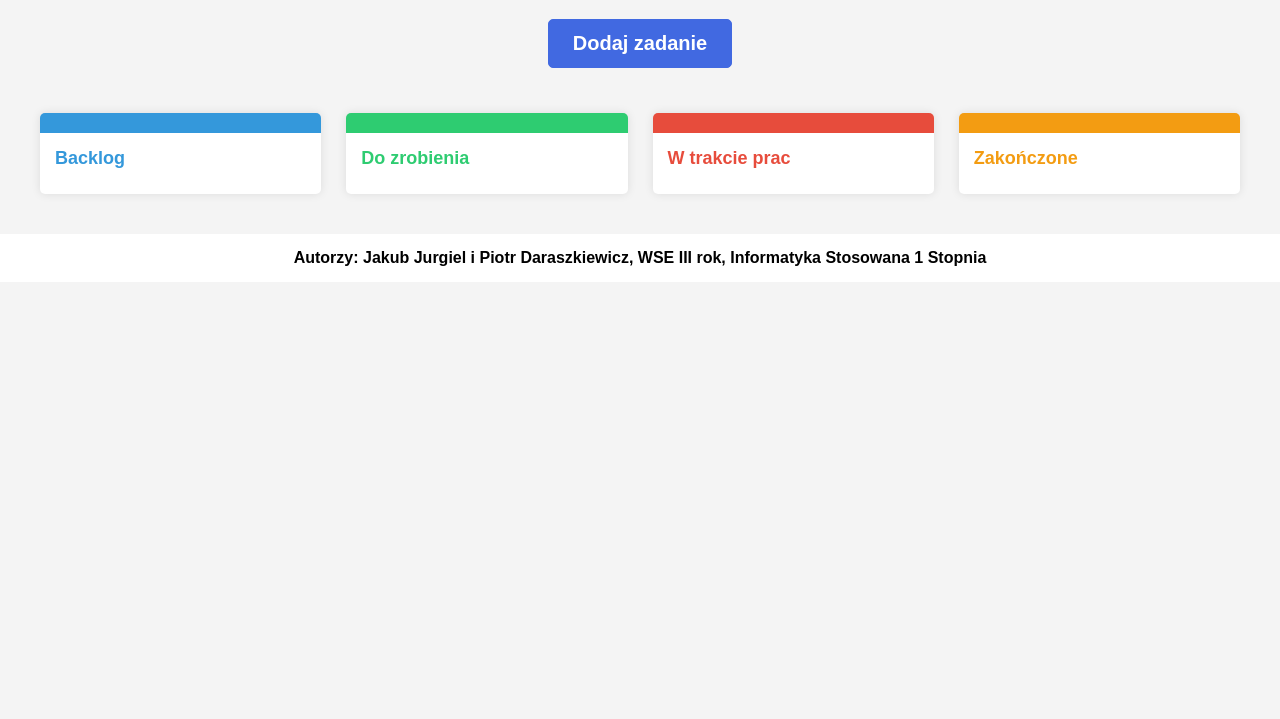
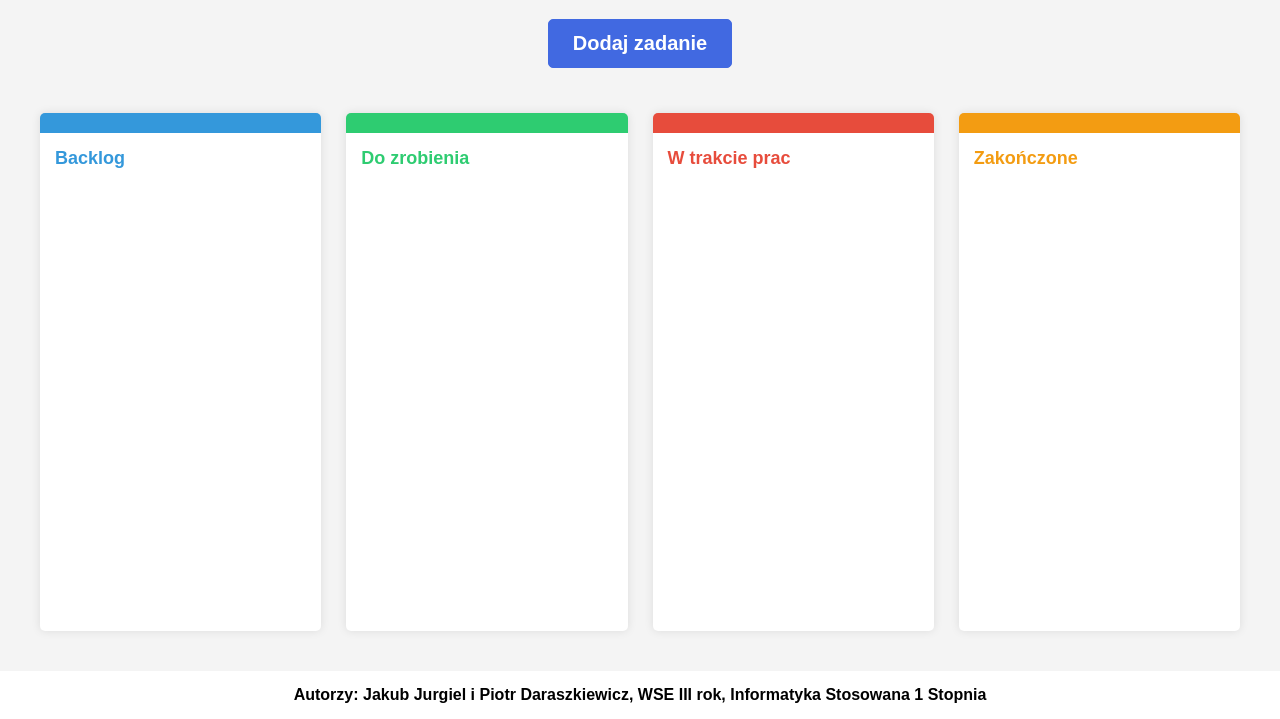
Before and after one commit to PiosX/Kanban, a website: page index.html in a window 1280 px wide. Shown: the part 81-800 px from the top of the page. Drawn offline with Linux system fonts and the light colour scheme.

Commit message:
Added styles

```diff
--- a/style.scss
+++ b/style.scss
@@ -3,6 +3,7 @@ body {
 	margin: 0;
 	padding: 0;
 	display: flex;
+	min-height: 100vh;
 	flex-direction: column;
 	background-color: #f4f4f4;
 }
@@ -10,6 +11,7 @@ body {
 .kanban-board,
 .kanban-container {
 	display: flex;
+	flex: 1 1 100%;
 	gap: 25px;
 	height: 100%;
 	padding: 20px;
```
Also changed, not shown: style.css, 1 other file.
